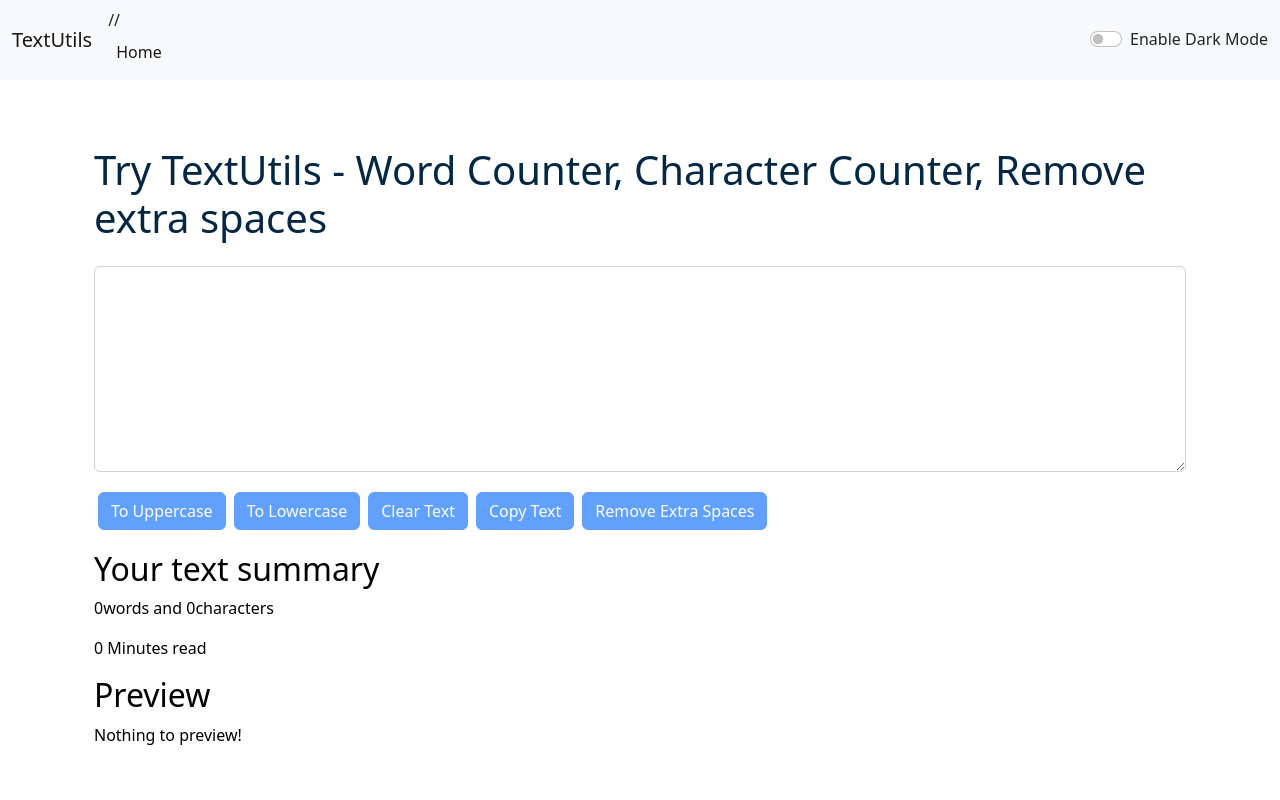
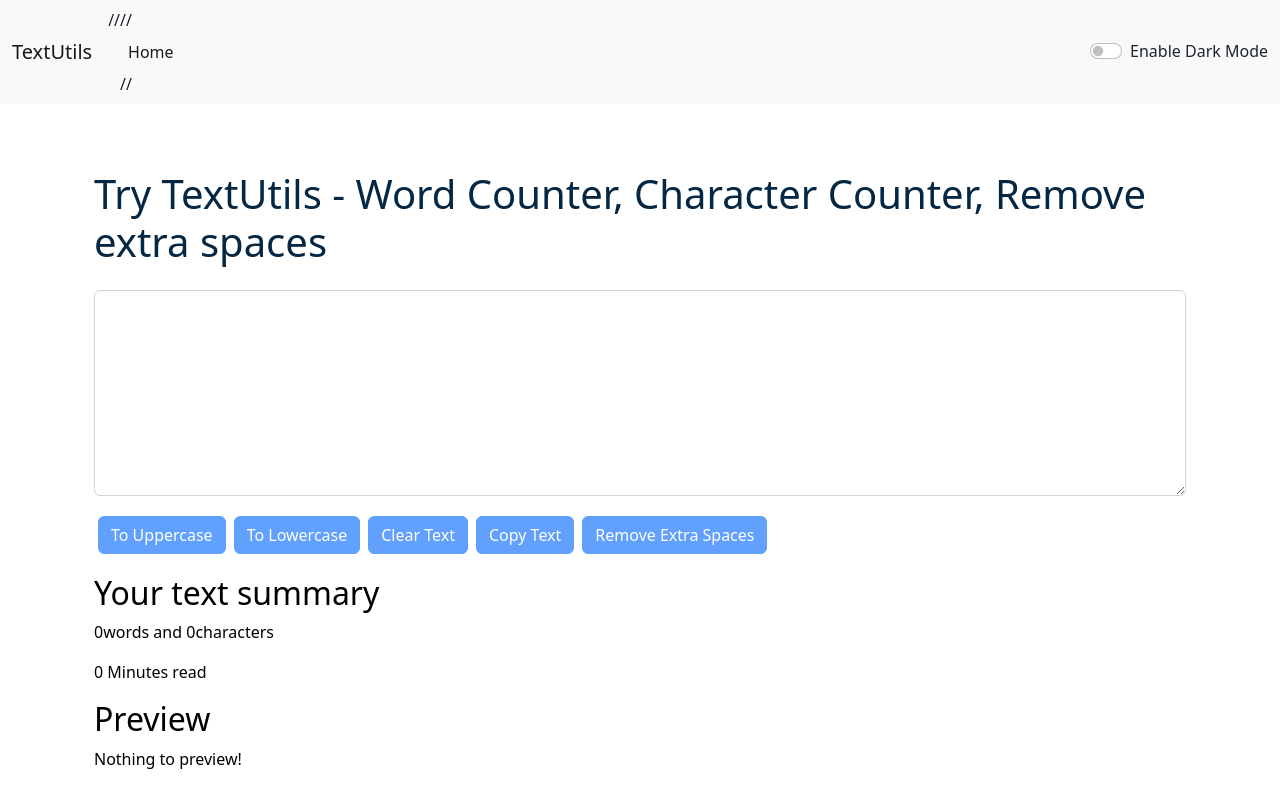
Before and after one commit to Krativarshney7/TextUtils-React, a React (Create React App) app: page / in a window 1280 px wide. Built offline with nearby package versions, Linux system fonts and the light colour scheme.

Commit message:
Update Navbar.js

```diff
--- a/src/components/Navbar.js
+++ b/src/components/Navbar.js
@@ -11,9 +11,9 @@
       </button>
       <div className="collapse navbar-collapse" id="navbarSupportedContent">
         <ul className="navbar-nav me-auto mb-2 mb-lg-0">
-          <li className="nav-item">
+//           <li className="nav-item">
 //             <a className="nav-link active" aria-current="page" href="#">Home</a>
-          </li>
+//           </li>
         </ul>
         <div className={`form-check form-switch text-${props.mode==='light'?'dark':'light'}`}>
           <input className="form-check-input" onClick={props.toggleMode} type="checkbox" role="switch" id="flexSwitchCheckDefault"/>
```
